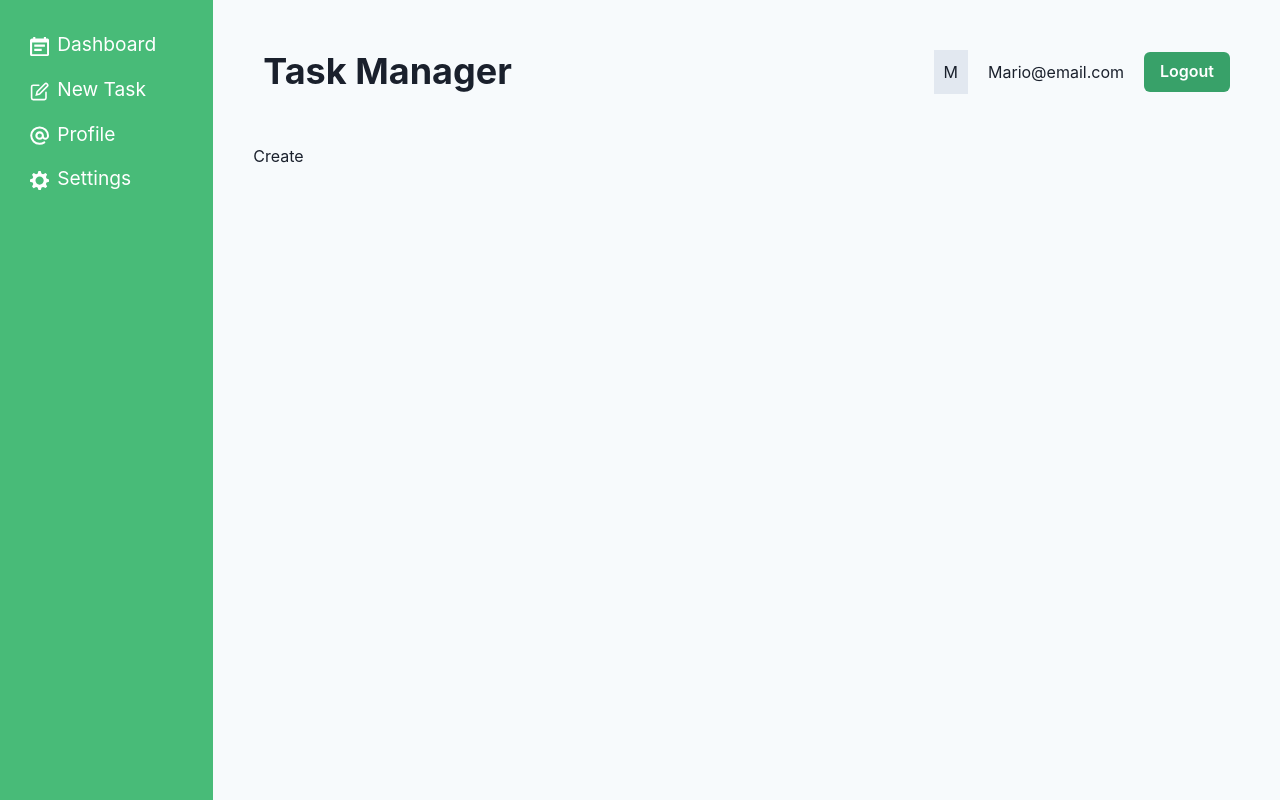
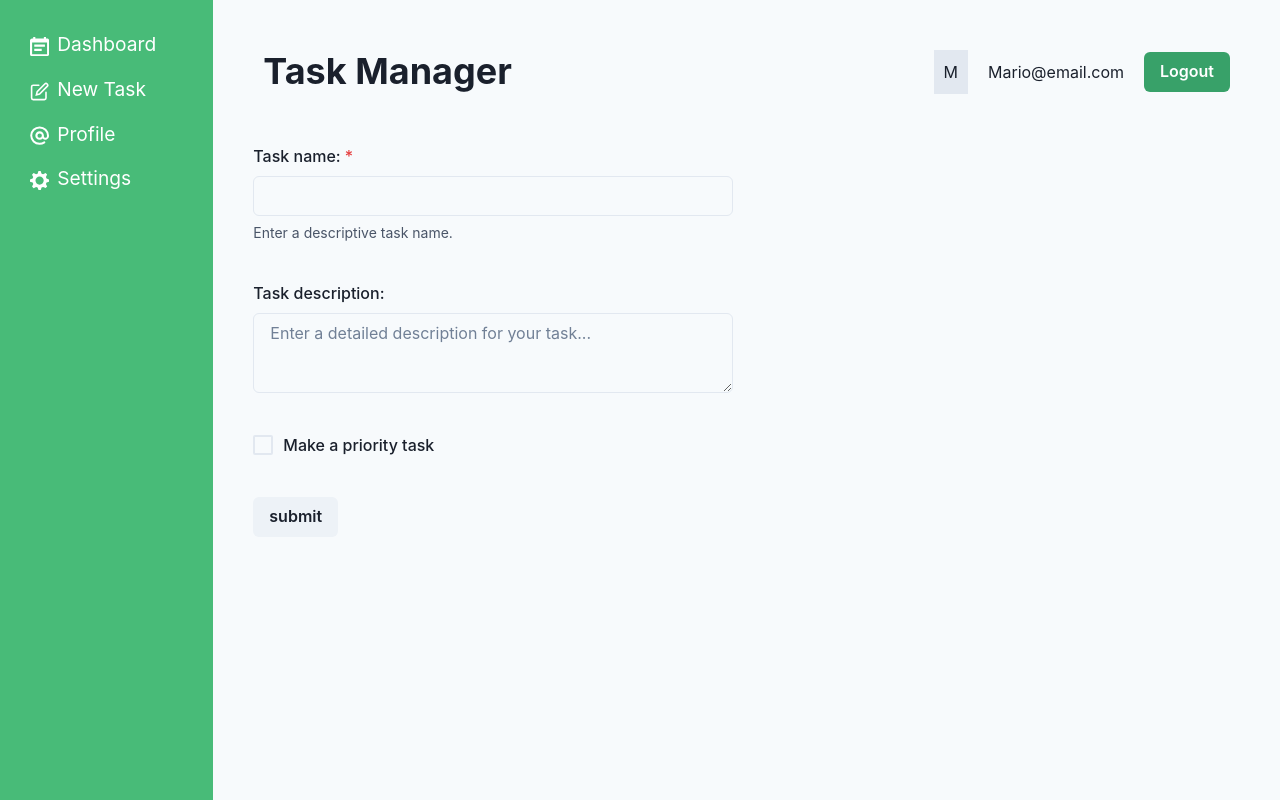
Before and after one commit to jmutakura/mario_task_manager, a React (Vite) app: page /create in a window 1280 px wide. Built offline with nearby package versions, Linux system fonts and the light colour scheme.

Commit message:
Finished creating the form for making a new task

```diff
--- a/src/App.jsx
+++ b/src/App.jsx
@@ -8,7 +8,7 @@
 // layouts and pages
 import RootLayout from './layouts/RootLayout';
 import Dashboard, { taskLoader } from './pages/Dashboard';
-import Create from './pages/Create';
+import Create, { createAction } from './pages/Create';
 import Profile from './pages/Profile';
 
 // router and routes
@@ -16,7 +16,7 @@
 	createRoutesFromElements(
 		<Route path='/' element={<RootLayout />}>
 			<Route index element={<Dashboard />} loader={taskLoader} />
-			<Route path='create' element={<Create />} />
+			<Route path='create' element={<Create />} action={createAction} />
 			<Route path='profile' element={<Profile />} />
 		</Route>
 	)
--- a/src/pages/Create.jsx
+++ b/src/pages/Create.jsx
@@ -1,5 +1,56 @@
+import {
+	Box,
+	FormControl,
+	FormHelperText,
+	FormLabel,
+	Textarea,
+	Input,
+	Checkbox,
+	Button,
+} from '@chakra-ui/react';
+import { Form, redirect } from 'react-router-dom';
+
 export default function Create() {
-  return (
-    <div>Create</div>
-  )
+	return (
+		<Box maxW='480px'>
+			<Form method='post' action='/create'>
+				<FormControl isRequired mb='40px'>
+					<FormLabel>Task name:</FormLabel>
+					<Input type='text' name='title' />
+					<FormHelperText>Enter a descriptive task name.</FormHelperText>
+				</FormControl>
+
+				<FormControl mb='40px'>
+					<FormLabel>Task description:</FormLabel>
+					<Textarea
+						placeholder='Enter a detailed description for your task...'
+						name='description'
+					/>
+				</FormControl>
+
+				<FormControl display='flex' alignItems='center' mb='40px'>
+					<Checkbox name='isPriority' colorScheme='green' size='lg' />
+					<FormLabel mb='0' ml='10px'>
+						Make a priority task
+					</FormLabel>
+				</FormControl>
+
+				<Button type='submit'>submit</Button>
+			</Form>
+		</Box>
+	);
 }
+
+export const createAction = async ({ request }) => {
+	const data = await request.formData();
+
+	const task = {
+		title: data.get('title'),
+		description: data.get('description'),
+		isPriority: data.get('isPriority') === '',
+	};
+
+	console.log(task);
+
+	return redirect('/');
+};
```
